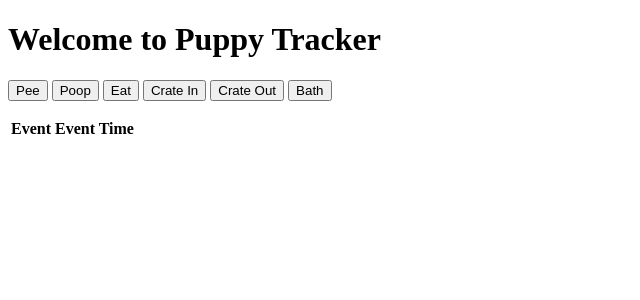
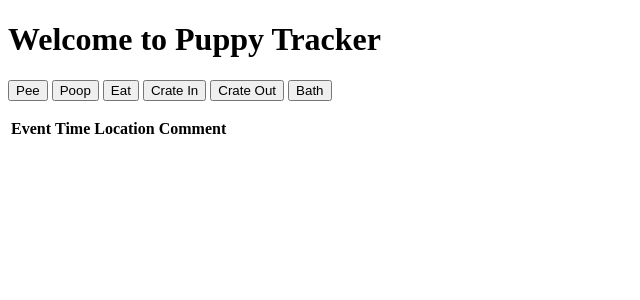
Before and after one commit to amandabarr/puppy-schedule, a Flask app: page / in a window 1280 px wide. Shown: the top 300 px of the page, without its empty margins (0-640 px from the left). Run offline with Flask 2, Linux system fonts and the light colour scheme; data that the repository does not hold is empty.

Commit message:
Added location and comment fields to database and to website table

```diff
--- a/crud.py
+++ b/crud.py
@@ -2,14 +2,15 @@ from model import db, Event
 from datetime import datetime
 
 
-def add_event(event_type, event_time=None):
+def add_event(event_type, event_time=None, event_location=None, event_comment=None):
     event_type = event_type.lower().replace(" ", "_")
     if event_time == None:
         event_time = datetime.utcnow()
     else:
         event_time = datetime.utcfromtimestamp(int(event_time))
 
-    event = Event(event_time=event_time, event_type=event_type)
+    event = Event(event_time=event_time, event_type=event_type,
+                  event_location=event_location, event_comment=event_comment)
 
     db.session.add(event)
     db.session.commit()
--- a/server.py
+++ b/server.py
@@ -36,7 +36,10 @@ def get_events():
 def add_event():
     event_type = request.form["eventType"]
     event_time = request.form.get("eventTime", None)
-    event = crud.add_event(event_type, event_time)
+    event_location = request.form.get("eventLocation", None)
+    event_comment = request.form.get("eventComment", None)
+    event = crud.add_event(event_type, event_time,
+                           event_location, event_comment)
     return jsonify(event.to_dict())
 
 
--- a/templates/table.html
+++ b/templates/table.html
@@ -3,7 +3,9 @@
         <thead>
             <tr>
                 <th>Event</th>
-                <th>Event Time</th>
+                <th>Time</th>
+                <th>Location</th>
+                <th>Comment</th>
             </tr>
         </thead>
         <tbody>
@@ -15,6 +17,12 @@
                 <td>
                     {{ event.event_time }}
                 </td>
+                <td>
+                    {{ event.event_location }}
+                </td>
+                <td>
+                    {{ event.event_comment }}
+                </td>
             </tr>
             {% endfor %}
         </tbody>
```
Also changed, not shown: model.py (+12 -2 lines).
